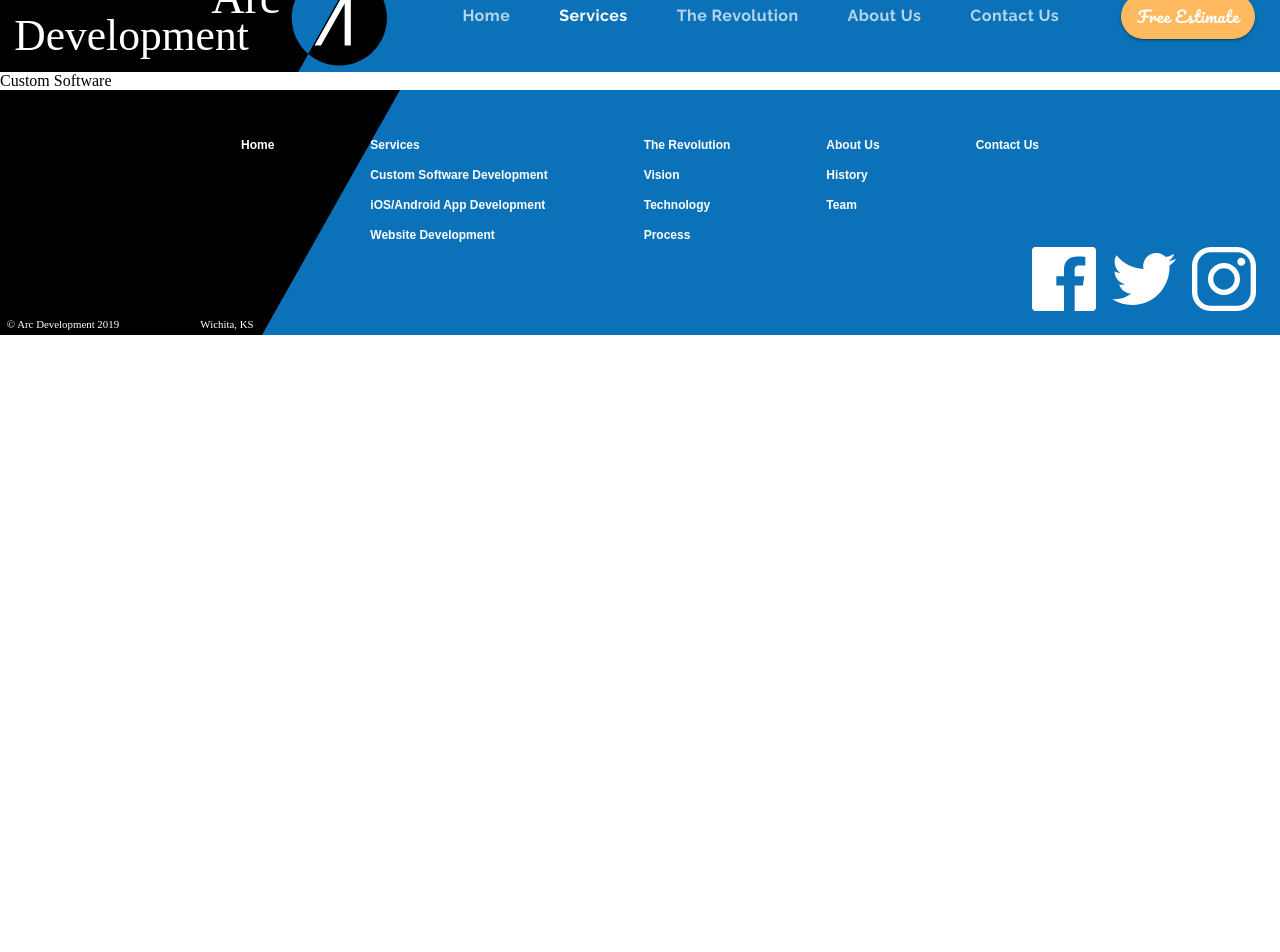
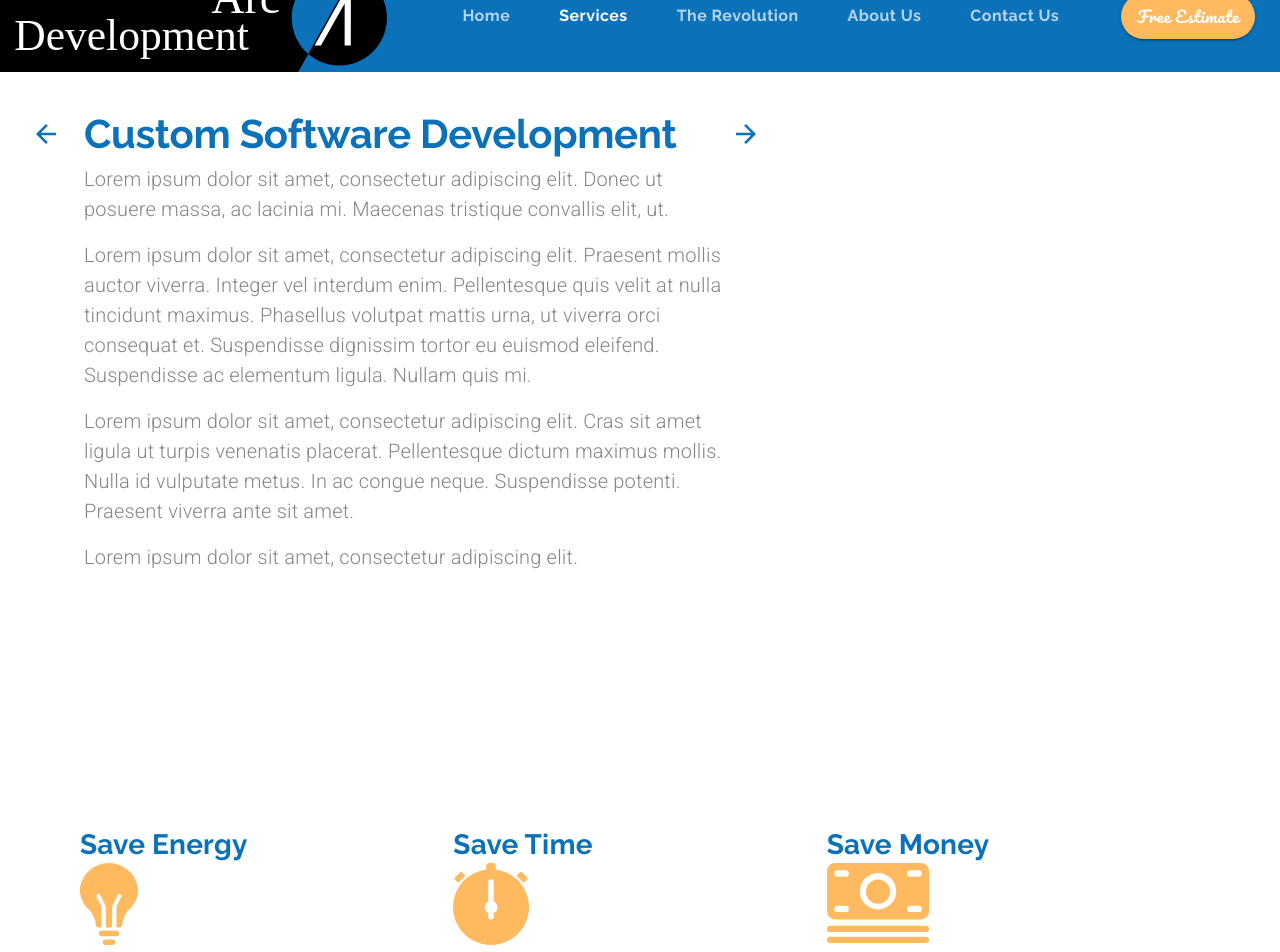
Before and after one commit to NicolaDeastra/MaterialUI-Company-Website, a React (Create React App) app: page /customsoftware in a window 1280 px wide. Shown: the part 40-992 px from the top of the page. Before the commit the page ends 800 px from the top, so only its background shows below. Built offline with nearby package versions, Linux system fonts and the light colour scheme.

Commit message:
add customSoftware page

```diff
--- a/src/components/App.js
+++ b/src/components/App.js
@@ -6,6 +6,7 @@ import Header from "./ui/Header";
 import Footer from "./ui/Footer";
 import LandingPage from "../components/LandingPage";
 import Services from "./Services";
+import CustomSoftware from "./CustomSoftware";
 
 function App() {
   const [selectedIndex, setSelectedIndex] = useState(0);
@@ -46,7 +47,13 @@ function App() {
           <Route
             exact
             path="/customsoftware"
-            component={() => <div>Custom Software</div>}
+            render={(props) => (
+              <CustomSoftware
+                {...props}
+                setValue={setValue}
+                setSelectedIndex={setSelectedIndex}
+              />
+            )}
           />
           <Route
             exact
--- /dev/null
+++ b/src/components/CustomSoftware.js
@@ -0,0 +1,149 @@
+import React from "react";
+import Lottie from "react-lottie";
+import { Link } from "react-router-dom";
+import { makeStyles, useTheme } from "@material-ui/core/styles";
+import Grid from "@material-ui/core/Grid";
+import IconButton from "@material-ui/core/IconButton";
+import Typography from "@material-ui/core/Typography";
+import useMediaQuery from "@material-ui/core/useMediaQuery";
+
+import backArrow from "../assets/backArrow.svg";
+import forwardArrow from "../assets/forwardArrow.svg";
+import lightbulb from "../assets/bulb.svg";
+import cash from "../assets/cash.svg";
+import stopwatch from "../assets/stopwatch.svg";
+
+const useStyle = makeStyles((theme) => ({
+  heading: {
+    maxWidth: "40em",
+  },
+  arrowContainer: {
+    marginTop: "0.5em",
+  },
+  mainContainer: {
+    paddingLeft: "5em",
+    paddingRight: "5em",
+    paddingTop: "2em",
+    paddingBottom: "10em",
+  },
+}));
+
+export default function CustomSoftware(props) {
+  const classes = useStyle();
+
+  return (
+    <Grid container direction="column" className={classes.mainContainer}>
+      <Grid item container direction="row">
+        <Grid
+          item
+          className={classes.arrowContainer}
+          style={{ marginRight: "1em", marginLeft: "-3.5em" }}
+        >
+          <IconButton
+            style={{ backgroundColor: "transparent" }}
+            component={Link}
+            to="/services"
+            onClick={() => props.setSelectedIndex(0)}
+          >
+            <img src={backArrow} alt="Back to service page" />
+          </IconButton>
+        </Grid>
+        <Grid item container direction="column" className={classes.heading}>
+          <Grid item>
+            <Typography variant="h2">Custom Software Development </Typography>
+          </Grid>
+          <Grid item>
+            <Typography variant="body1" paragraph>
+              Lorem ipsum dolor sit amet, consectetur adipiscing elit. Donec ut
+              posuere massa, ac lacinia mi. Maecenas tristique convallis elit,
+              ut.
+            </Typography>
+            <Typography variant="body1" paragraph>
+              Lorem ipsum dolor sit amet, consectetur adipiscing elit. Praesent
+              mollis auctor viverra. Integer vel interdum enim. Pellentesque
+              quis velit at nulla tincidunt maximus. Phasellus volutpat mattis
+              urna, ut viverra orci consequat et. Suspendisse dignissim tortor
+              eu euismod eleifend. Suspendisse ac elementum ligula. Nullam quis
+              mi.
+            </Typography>
+            <Typography variant="body1" paragraph>
+              Lorem ipsum dolor sit amet, consectetur adipiscing elit. Cras sit
+              amet ligula ut turpis venenatis placerat. Pellentesque dictum
+              maximus mollis. Nulla id vulputate metus. In ac congue neque.
+              Suspendisse potenti. Praesent viverra ante sit amet.
+            </Typography>
+            <Typography variant="body1" paragraph>
+              Lorem ipsum dolor sit amet, consectetur adipiscing elit.
+            </Typography>
+          </Grid>
+        </Grid>
+        <Grid item className={classes.arrowContainer}>
+          <IconButton
+            style={{ backgroundColor: "transparent" }}
+            component={Link}
+            to="/mobileapps"
+            onClick={() => props.setSelectedIndex(2)}
+          >
+            <img
+              src={forwardArrow}
+              alt="Forward to IOS/ Android development page"
+            />
+          </IconButton>
+        </Grid>
+      </Grid>
+      <Grid
+        item
+        container
+        direction="row"
+        justify="center"
+        style={{ marginTop: "15em", marginBottom: "20em" }}
+      >
+        <Grid
+          item
+          container
+          direction="column"
+          alignItem="center"
+          md
+          style={{ maxWidth: "40em" }}
+        >
+          <Grid item>
+            <Typography variant="h4">Save Energy</Typography>
+          </Grid>
+          <Grid item>
+            <img src={lightbulb} alt="lightbulb" />
+          </Grid>
+        </Grid>
+        <Grid
+          item
+          container
+          direction="column"
+          alignItem="center"
+          md
+          style={{ maxWidth: "40em" }}
+        >
+          <Grid item>
+            <Typography variant="h4">Save Time</Typography>
+          </Grid>
+          <Grid item>
+            <img src={stopwatch} alt="stopwatch" />
+          </Grid>
+        </Grid>
+        <Grid
+          item
+          container
+          direction="column"
+          alignItem="center"
+          md
+          style={{ maxWidth: "40em" }}
+        >
+          <Grid item>
+            <Typography variant="h4">Save Money</Typography>
+          </Grid>
+          <Grid item>
+            <img src={cash} alt="cash" />
+          </Grid>
+        </Grid>
+      </Grid>
+    </Grid>
+  );
+}
--- a/src/components/ui/Header.js
+++ b/src/components/ui/Header.js
@@ -84,6 +84,7 @@ const useStyles = makeStyles((theme) => ({
   },
   menuItem: {
     ...theme.typography.tab,
+    color: "white",
     opacity: 0.7,
     "&:hover": {
       opacity: 1,
--- a/src/components/ui/Theme.js
+++ b/src/components/ui/Theme.js
@@ -58,6 +58,11 @@ export default createMuiTheme({
       fontSize: "1.25rem",
       fontWeight: 300,
     },
+    body1: {
+      fontSize: "1.25rem",
+      color: arcGrey,
+      fontWeight: 300,
+    },
     learnButton: {
       borderColor: arcBlue,
       color: arcBlue,
```
